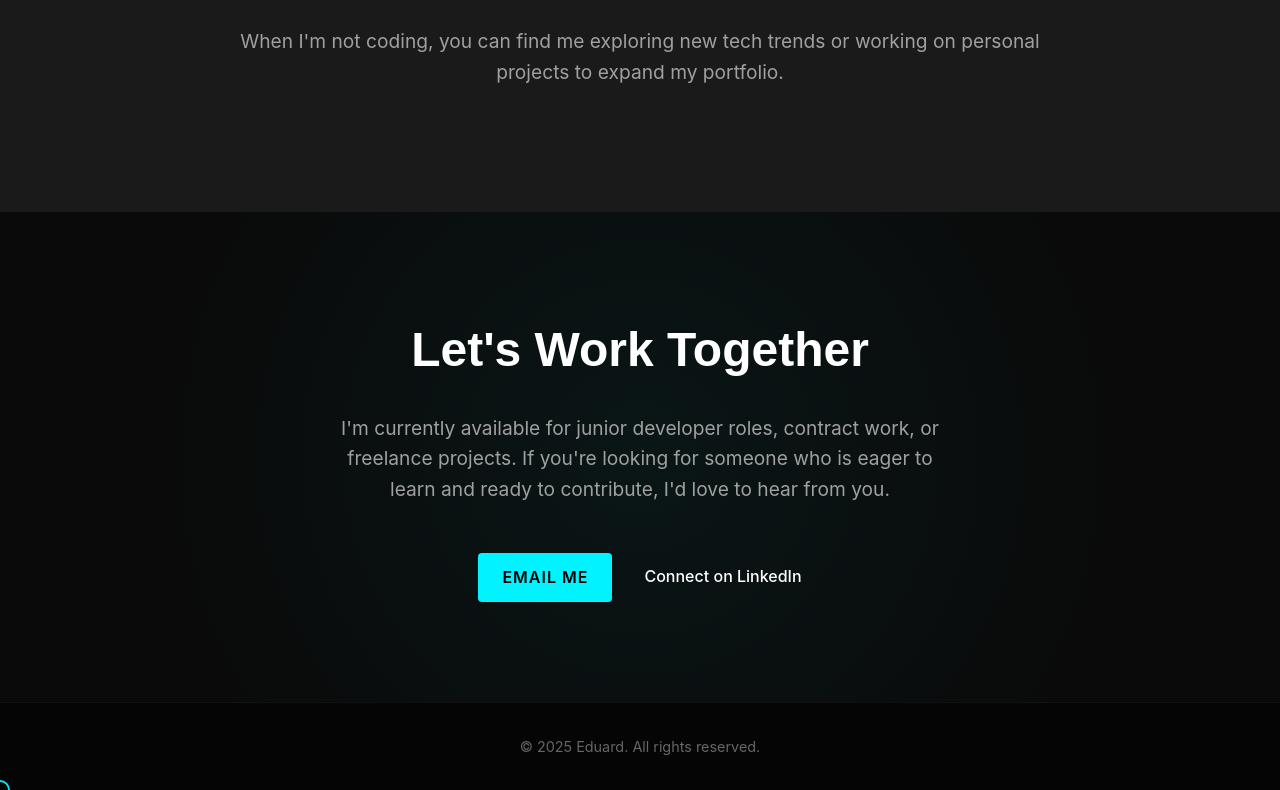
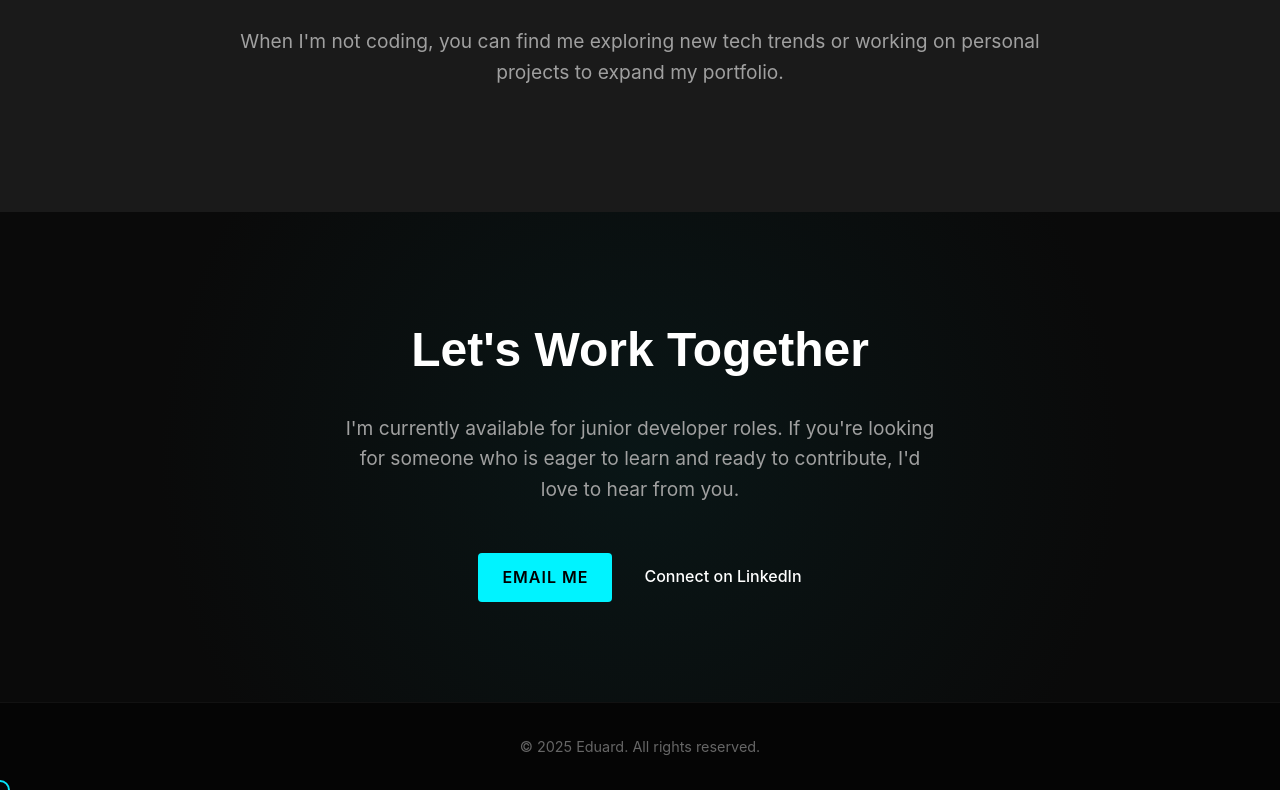
Before and after one commit to Edwardo93/Portfolio, a React (Vite) app: page / in a window 1280 px wide. Shown: the part 3355-4145 px from the top of the page. Built offline with nearby package versions, Linux system fonts and the light colour scheme.

Commit message:
update let's work text

```diff
--- a/src/App.jsx
+++ b/src/App.jsx
@@ -292,7 +292,7 @@ function App() {
         <div className="container">
           <h2>Let's Work Together</h2>
           <p>
-            I'm currently available for junior developer roles, contract work, or freelance projects. If you're looking for someone who is eager to learn and ready to contribute, I'd love to hear from you.
+            I'm currently available for junior developer roles. If you're looking for someone who is eager to learn and ready to contribute, I'd love to hear from you.
           </p>
           <div className="contact-links">
             <a href="mailto:eduard.proca93@gmail.com" className="btn btn-primary">Email Me</a>
```
